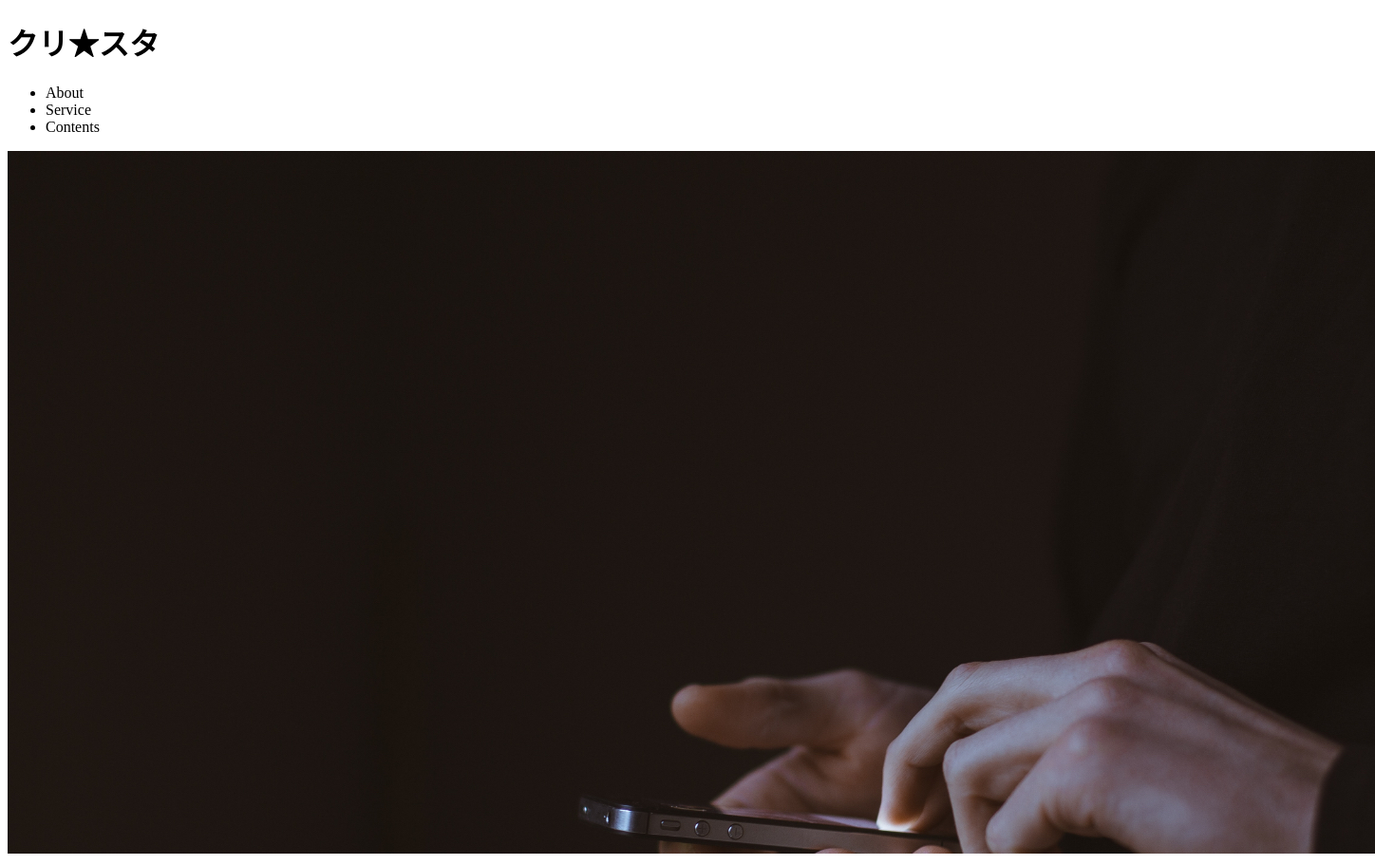
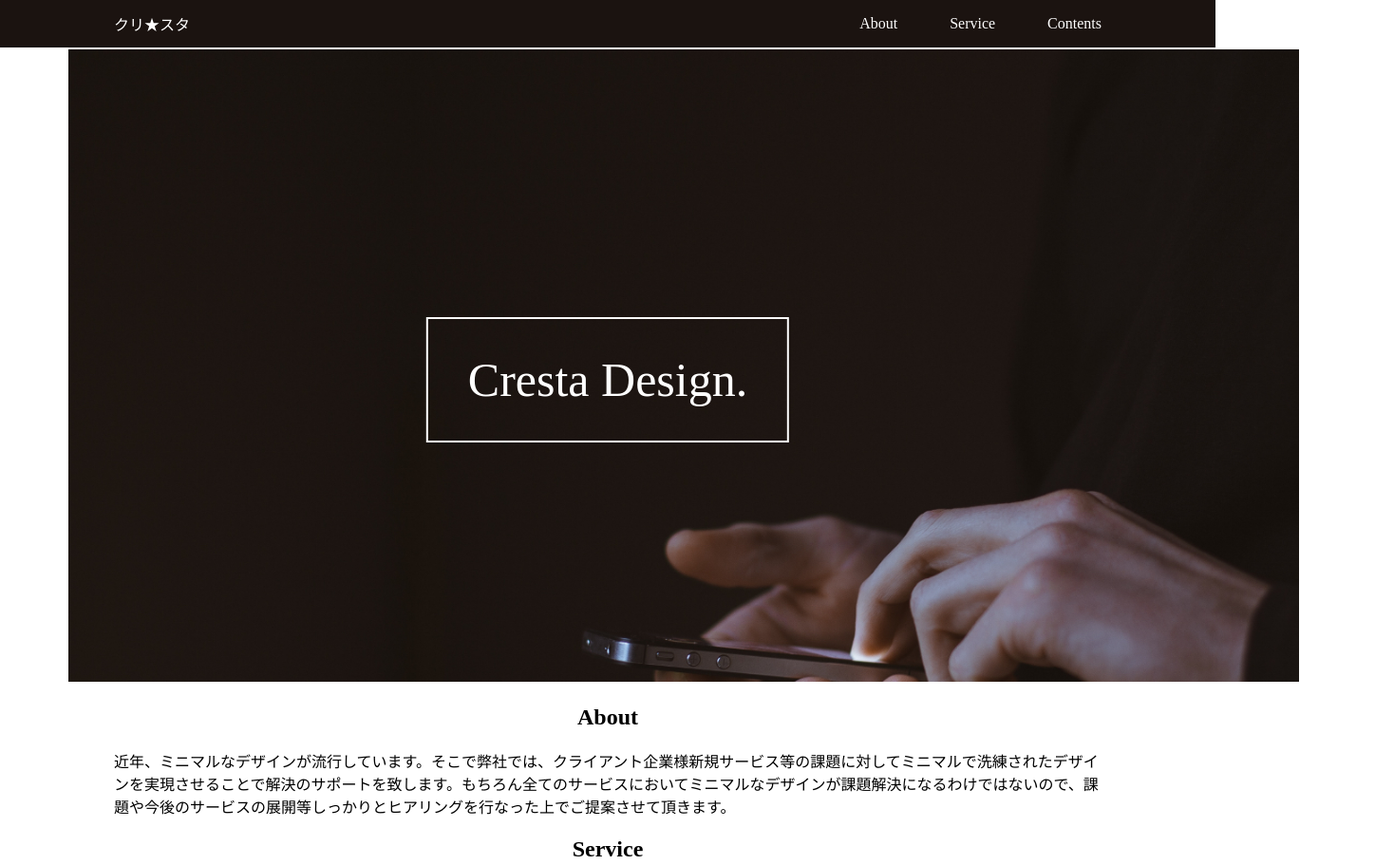
Before and after one commit to haru-programming/coding_practice, a plain HTML site: page cresta_begginer/index.html in a window 1280 px wide. Shown: the top 911 px of the page at 95% size, 1448 px wide, since content can reach past the window. Drawn offline with nearby package versions, Linux system fonts and the light colour scheme; files that its build step writes are made by us from their sources.

Commit message:
add scss

```diff
--- a/cresta_begginer/index.html
+++ b/cresta_begginer/index.html
@@ -3,39 +3,43 @@
   <head>
     <meta charset="utf-8" />
     <title>クリスタ模写初級</title>
-    <link rel="stylesheet" href="style.css" type="text/css" />
+    <link rel="stylesheet" href="stylesheet.css" type="text/css" />
     <link
       href="https://fonts.googleapis.com/css2?family=Noto+Sans+JP:wght@300&family=Roboto:wght@300&display=swap"
       rel="stylesheet"
     />
   </head>
   <body>
-    <header>
-      <div class="header__logo">
-        <h1>クリ★スタ</h1>
-      </div>
-      <div class="header__right">
-        <nav class="header__nav">
-          <ul>
-            <li>About</li>
-            <li>Service</li>
-            <li>Contents</li>
-          </ul>
-        </nav>
+    <header class="header">
+      <div class="wrapper">
+        <div class="container__top">
+          <div class="header__left”>
+            <h1 class="header__ttl">クリ★スタ</h1>
+          </div>
+          <div class="header__right">
+            <nav class="nav">
+              <ul class="nav__list">
+                <li class="nav__item"><a href="#">About</a></li>
+                <li class="nav__item"><a href="#">Service</a></li>
+                <li class="nav__item"><a href="#">Contents</a></li>
+              </ul>
+            </nav>
+          </div>
+        </div>
       </div>
     </header>
-    <div class="first-view__img">
-      <img src="../img/fv-bgi@2x.jpg" alt="" />
+      <div class="first-view__img">
+        <img src="img/fv-bgi@2x.jpg" alt="" width="1296px" height="666px"/>
+      </div>
       <div class="first-view__text">
-        <p>Cresta Design.</p>
+        <p class="first-view__text-p">Cresta Design.</p>
       </div>
-    </div>
     <!-- ここからメインコンテンツ -->
     <main>
       <!-- About -->
       <section class="main__about">
         <div class="wrapper">
-          <h2>About</h2>
+          <h2 class="main__ttl">About</h2>
           <p>
             近年、ミニマルなデザインが流行しています。そこで弊社では、クライアント企業様新規サービス等の課題に対してミニマルで洗練されたデザインを実現させることで解決のサポートを致します。もちろん全てのサービスにおいてミニマルなデザインが課題解決になるわけではないので、課題や今後のサービスの展開等しっかりとヒアリングを行なった上でご提案させて頂きます。
           </p>
@@ -44,7 +48,7 @@
       <!-- Service -->
       <section class="">
         <div class="wrapper">
-          <h2>Service</h2>
+          <h2 class="main__ttl">Service</h2>
           <div class="">
             <img class="" src="img/service-image@2x.jpg" />
             <div class="">
@@ -64,7 +68,7 @@
       <!-- News -->
       <section>
         <div class="wrapper">
-          <h2>News</h2>
+          <h2 class="main__ttl">News</h2>
           <div class="">
             <img class="" src="img/card-image1@2x.jpg" />
             <p>新規サイトを公開しました。今回のサイトは白と黒を基調にしたミニマルなデザインになっています。</p>
@@ -77,7 +81,7 @@
       <!-- お問い合わせ -->
       <section>
         <div class="wrapper">
-          <h2>お問い合わせ</h2>
+          <h2 class="main__ttl">お問い合わせ</h2>
           <label for="contact-text">担当者名</label>
           <input id="contact-text" type="text" name="name">
           <label for="contact-number">電話番号</label>
--- a/cresta_begginer/stylesheet.scss
+++ b/cresta_begginer/stylesheet.scss
@@ -0,0 +1,79 @@
+$main-color: "#141414";
+
+body {
+  color: $main-color;
+  margin: 0;
+}
+
+.wrapper {
+  margin: 0 120px 0 120px;
+}
+
+.header {
+  color: white;
+  background-color: #1b1310;
+  border-bottom: solid 2px white;
+
+  &__ttl {
+    font-size: 26px;
+  }
+}
+
+.container {
+  &__top {
+    display: flex;
+    justify-content: space-between;
+    align-items: center;
+  }
+}
+
+.nav {
+  &__list {
+    display: flex;
+    list-style: none;
+    a {
+      color: white;
+      text-decoration: none;
+    }
+  }
+  &__item {
+    font-size: 16px;
+  }
+
+  &__item + &__item {
+    padding-left: 55px;
+  }
+}
+
+.first-view {
+  &__img {
+    position: relative;
+    max-width: 100%;
+    margin: 0 72px;
+  }
+
+  &__text {
+    position: absolute;
+    top: 50%;
+    left: 50%;
+    transform: translate(-50%, -50%);
+    color: white;
+    font-size: 50px;
+    border: solid 2px white;
+    padding: 35px 42px;
+  }
+
+  &__text-p {
+    margin-top: 0;
+    margin-bottom: 0;
+  }
+}
+.main {
+  &__ttl {
+    text-align: center;
+  }
+}
+
+.footer {
+  background-color: #1b1310;
+}
```
Also changed, not shown: cresta_begginer/stylesheet.css, 1 other file.
